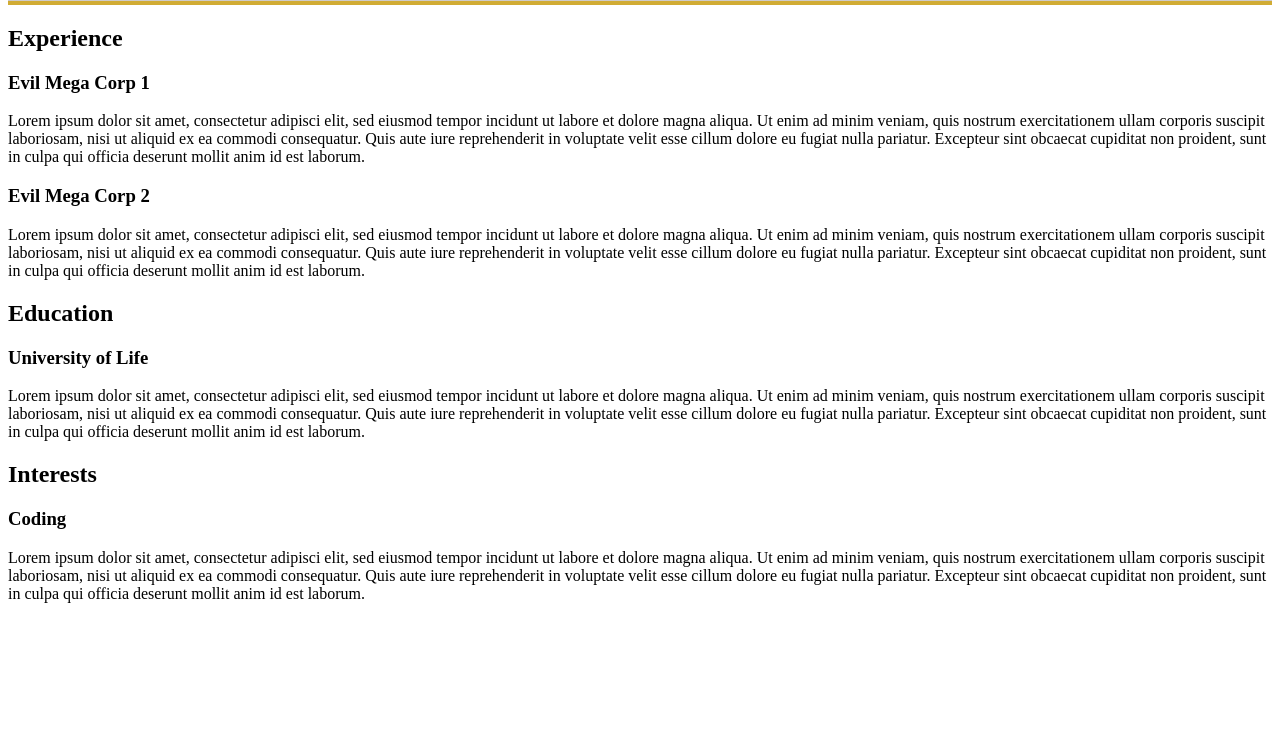
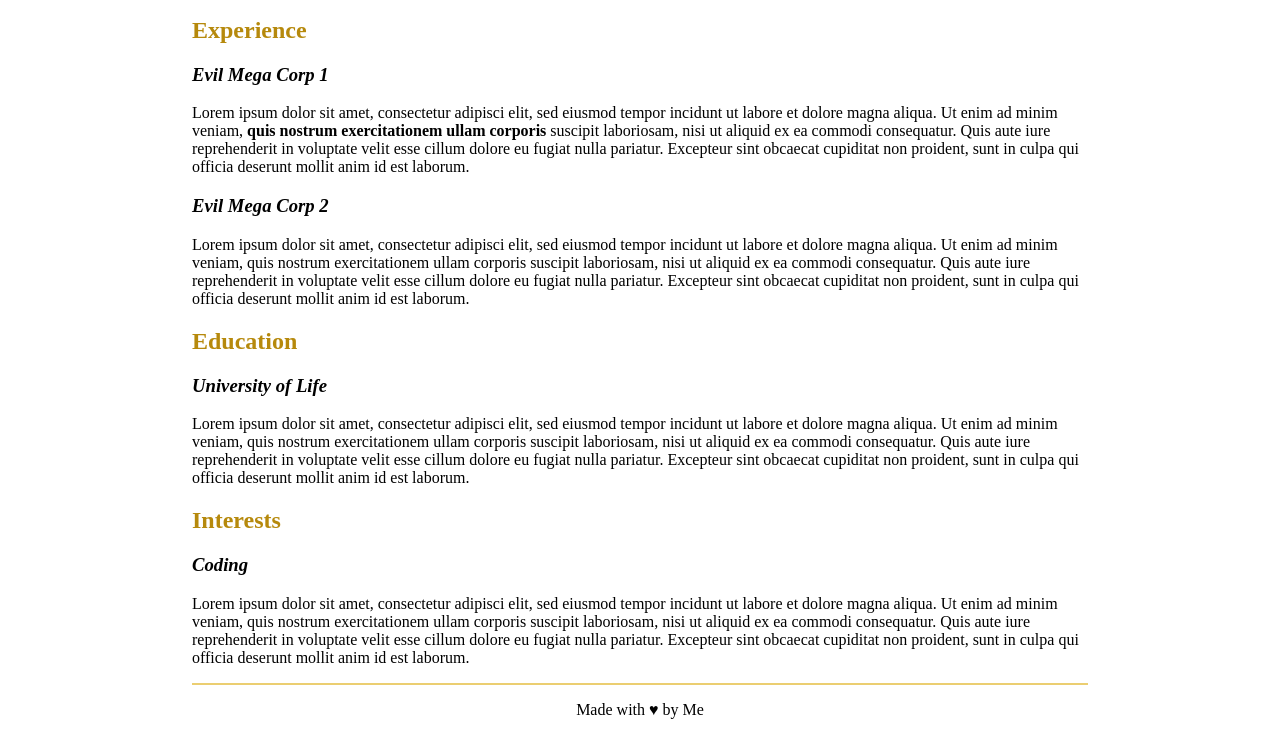
Before and after one commit to JordanSgrigna/curriculum-vitae, a plain HTML site: page index.html in a window 1280 px wide. Shown: the part 274-1009 px from the top of the page. Before the commit the page ends 893 px from the top, so only its background shows below. Drawn offline with Linux system fonts and the light colour scheme.

Commit message:
Style completed on footer and main, fixed body

```diff
--- a/index.html
+++ b/index.html
@@ -13,7 +13,7 @@
         <img src="./img/profile.png" alt="Immagine profilo curriculum vitae" width="200">
         <h1>Pallino Pinco - Web Developer</h1>
 
-        <hr>
+        <hr id="hr-header">
     </header>
 
 
@@ -21,14 +21,14 @@
         <!--Sezione Experience-->
         <section>
 
-            <H2>Experience</H2>
+            <h2 class="color-amber">Experience</h2>
 
             <h3>Evil Mega Corp 1</h3>
 
-            <p>Lorem ipsum dolor sit amet, consectetur adipisci elit, sed eiusmod tempor incidunt ut labore et dolore magna aliqua. Ut enim ad minim veniam, quis nostrum exercitationem ullam corporis suscipit laboriosam, nisi ut aliquid ex ea commodi consequatur. Quis aute iure reprehenderit in voluptate velit esse cillum dolore eu fugiat nulla pariatur. Excepteur sint obcaecat cupiditat non proident, sunt in culpa qui officia deserunt mollit anim id est laborum.
+            <p>Lorem ipsum dolor sit amet, consectetur adipisci elit, sed eiusmod tempor incidunt ut labore et dolore magna aliqua. Ut enim ad minim veniam, <strong>quis nostrum exercitationem ullam corporis</strong> suscipit laboriosam, nisi ut aliquid ex ea commodi consequatur. Quis aute iure reprehenderit in voluptate velit esse cillum dolore eu fugiat nulla pariatur. Excepteur sint obcaecat cupiditat non proident, sunt in culpa qui officia deserunt mollit anim id est laborum.
             </p>
 
-            <H3>Evil Mega Corp 2</H3>
+            <h3>Evil Mega Corp 2</h3>
 
             <p>Lorem ipsum dolor sit amet, consectetur adipisci elit, sed eiusmod tempor incidunt ut labore et dolore magna aliqua. Ut enim ad minim veniam, quis nostrum exercitationem ullam corporis suscipit laboriosam, nisi ut aliquid ex ea commodi consequatur. Quis aute iure reprehenderit in voluptate velit esse cillum dolore eu fugiat nulla pariatur. Excepteur sint obcaecat cupiditat non proident, sunt in culpa qui officia deserunt mollit anim id est laborum.
             </p>
@@ -38,9 +38,9 @@
         <!--Sezione Education-->
         <section>
 
-            <H2>Education</H2>
+            <h2 class="color-amber">Education</h2>
 
-            <H3>University of Life</H3>
+            <h3>University of Life</h3>
 
             <p>Lorem ipsum dolor sit amet, consectetur adipisci elit, sed eiusmod tempor incidunt ut labore et dolore magna aliqua. Ut enim ad minim veniam, quis nostrum exercitationem ullam corporis suscipit laboriosam, nisi ut aliquid ex ea commodi consequatur. Quis aute iure reprehenderit in voluptate velit esse cillum dolore eu fugiat nulla pariatur. Excepteur sint obcaecat cupiditat non proident, sunt in culpa qui officia deserunt mollit anim id est laborum.
             </p>
@@ -51,9 +51,9 @@
         <!--Sezione Interests-->
         <section>
 
-            <H2>Interests</H2>
+            <h2 class="color-amber">Interests</h2>
 
-            <H3>Coding</H3>
+            <h3>Coding</h3>
 
             <p>Lorem ipsum dolor sit amet, consectetur adipisci elit, sed eiusmod tempor incidunt ut labore et dolore magna aliqua. Ut enim ad minim veniam, quis nostrum exercitationem ullam corporis suscipit laboriosam, nisi ut aliquid ex ea commodi consequatur. Quis aute iure reprehenderit in voluptate velit esse cillum dolore eu fugiat nulla pariatur. Excepteur sint obcaecat cupiditat non proident, sunt in culpa qui officia deserunt mollit anim id est laborum.
             </p>
@@ -69,6 +69,9 @@
 
     <footer>
 
+        <hr id="hr-footer">
+        <p class="content-centered">Made with &hearts; by Me</p>
+
     </footer>
 
 </body>
--- a/style.css
+++ b/style.css
@@ -8,6 +8,24 @@
 }
 
 
-hr {
+#hr-header {
     border: 2px solid rgb(209, 172, 52);
 }
+
+#hr-footer {
+    border: 1px solid rgb(235, 206, 113);
+}
+
+.color-amber {
+    color:rgb(182, 137, 12);
+}
+
+h3 {
+    font-style: italic;
+    font-weight: 800;
+}
+
+body {
+    width: 70%;
+    margin: auto;
+}
```
